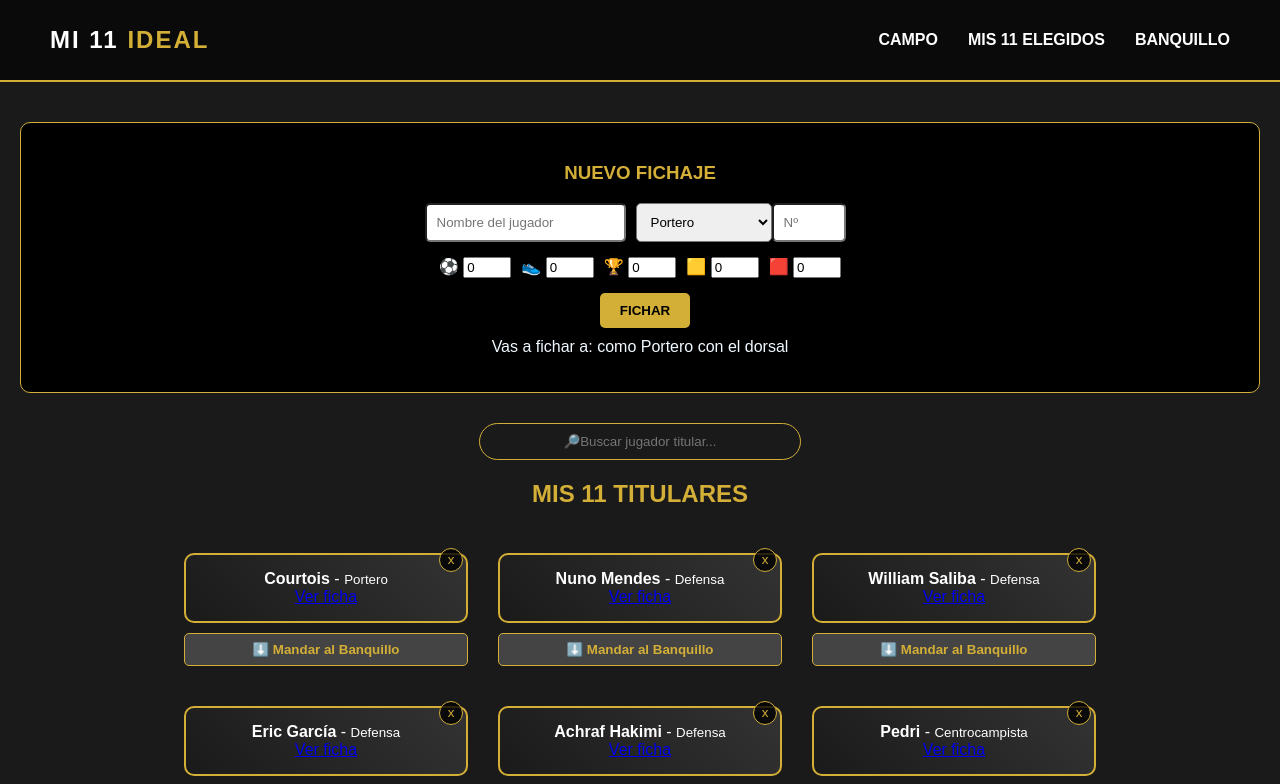
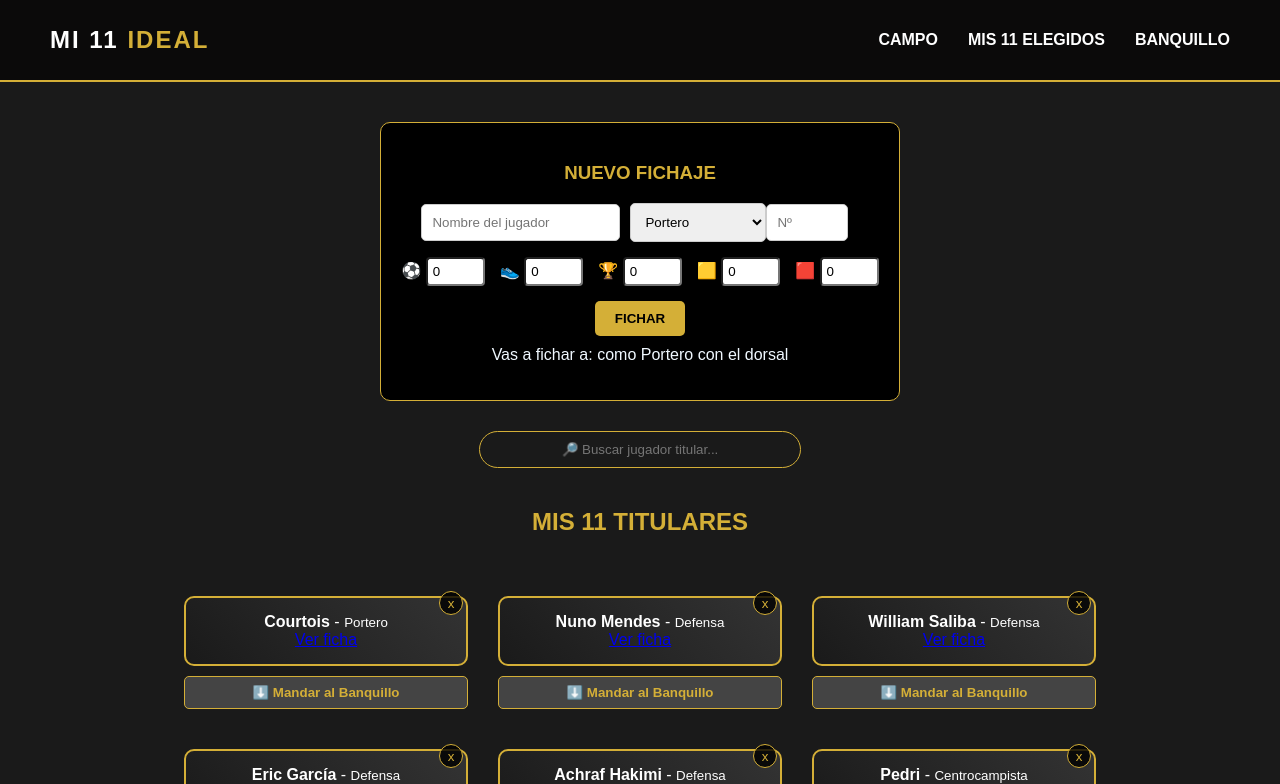
Before and after one commit to Ivan200777/PRACTICAS, a Vue app in the folder libnamic/: page /jugadores in a window 1280 px wide. Shown: the top 784 px of the page. Built offline with nearby package versions, Linux system fonts and the light colour scheme.

Commit message:
DÍA 6 (Arreglos de styles)

```diff
--- a/libnamic/src/views/BanquilloView.vue
+++ b/libnamic/src/views/BanquilloView.vue
@@ -31,49 +31,91 @@ const borrarJugador = (id) => {
 
 <template>
   <div class="pagina-banquillo">
-    <h2 style="color: #d4af37;">ZONA DE SUPLENTES</h2>
+    <h2 class="titulo-dorado">ZONA DE SUPLENTES</h2>
     <div class="zona-reservas">
-      <p v-if="jugadores.filter(j => !j.titular).length === 0" style="color: aliceblue;">
+      <p v-if="jugadores.filter(j => !j.titular).length === 0" class="mensaje-vacio">
         No hay suplentes por ahora
       </p>
 
-      <ul style="list-style: none; padding: 0; display: flex; flex-wrap: wrap; justify-content: center;">
-        <li v-for="jugador in jugadores.filter(j => !j.titular)" :key="jugador.id" style="margin: 15px; position: relative; display: inline-block;">
-
-          <button @click="borrarJugador(jugador.id)" class="Despedir">
+  <ul class="lista-suplentes">
+    <li v-for="jugador in jugadores.filter(j => !j.titular)" :key="jugador.id" class="suplente">
+        <button @click="borrarJugador(jugador.id)" class="Despedir">
             x
           </button>
 
-          <tarjeta-de-jugador :jugador="jugador" />
+          <tarjeta-de-jugador :jugador="jugador"/>
 
-          <button
-            @click="cambiarEstado(jugador.id)"
-            style="display: block; width: 100%; margin-top: 10px; padding: 8px; background: #d4af37; color: black; border: none; border-radius: 5px; cursor: pointer; font-weight: bold;"
-          >
+          <button @click="cambiarEstado(jugador.id)" class="boton-subir">
             ⬆️ Subir a Titular
           </button>
-
-        </li>
-      </ul>
-    </div>
+     </li>
+    </ul>
   </div>
+</div>
 </template>
 
-
-<style scoped>
+  <style scoped>
 .pagina-banquillo {
   text-align: center;
   padding: 50px;
 }
+
+.titulo-dorado {
+  color: #d4af37;
+  text-transform: uppercase;
+}
+
 .zona-reservas {
   width: 100%;
-  max-width: 800px;
+  max-width: 900px; /* Un poco más ancho para que quepan mejor las tarjetas */
   border: 2px dashed #666;
   margin: 20px auto;
   padding: 30px;
+  border-radius: 15px;
 }
 
-/* Estilo para el botón de borrar */
+.mensaje-vacio {
+  color: aliceblue;
+  font-style: italic;
+}
+
+/* Estilos de la Lista */
+.lista-suplentes {
+  list-style: none;
+  padding: 0;
+  display: flex;
+  flex-wrap: wrap;
+  justify-content: center;
+  gap: 20px; /* Espaciado moderno entre tarjetas */
+}
+
+.suplente {
+  position: relative;
+  display: inline-block;
+}
+
+/* Botones */
+.boton-subir {
+  display: block;
+  width: 100%;
+  margin-top: 10px;
+  padding: 10px;
+  background: #d4af37;
+  color: black;
+  border: none;
+  border-radius: 5px;
+  cursor: pointer;
+  font-weight: bold;
+  transition: 0.3s;
+}
+
+.boton-subir:hover {
+  background: #f1c40f;
+  transform: translateY(-2px);
+  box-shadow: 0 4px 10px rgba(212, 175, 55, 0.3);
+}
+
+/* Estilo para el botón de borrar (X) */
 .Despedir {
   position: absolute;
   top: 5px;
--- a/libnamic/src/views/JugadoresView.vue
+++ b/libnamic/src/views/JugadoresView.vue
@@ -67,79 +67,176 @@ const titularesFiltrados = computed(()=> {
 
 
 <template>
-<div style="text-align: center; padding: 20px;" >
-<div style="margin-bottom: 30px; background-color: black; padding: 20px; border-radius: 10px;
-border: 1px solid #d4af37;">
-<h3 style="color:#d4af37"> NUEVO FICHAJE</h3>
+  <div class="contenedor-principal">
+    <div class="caja-fichaje">
+      <h3 class="titulo-dorado">NUEVO FICHAJE</h3>
 
-<input
-v-model="nuevoNombre"
-type="text"
-placeholder="Nombre del jugador"
-style="padding: 10px; border-radius: 5px; margin-right: 10px;">
+      <div class="grupo-inputs-principales">
+        <input v-model="nuevoNombre" type="text" placeholder="Nombre del jugador" class="input-base">
 
-<select v-model="nuevaPosicion" style="padding: 10px; border-radius: 5px;">
+        <select v-model="nuevaPosicion" class="select-base">
           <option>Portero</option>
           <option>Defensa</option>
           <option>Centrocampista</option>
           <option>Delantero</option>
         </select>
 
-<input
-v-model.number="nuevoId"
-type="number"
-placeholder="Nº"
-style="padding: 10px; width:50px;border-radius: 5px; margin-right: 10px;">
-
-<div style="margin-top: 15px; color: white; display: flex; justify-content: center; gap: 10px; flex-wrap: wrap;">
-  <label>⚽ <input v-model.number="nuevosGoles" type="number" style="width: 40px;"></label>
-  <label>👟 <input v-model.number="nuevasAsistencias" type="number" style="width: 40px;"></label>
-  <label>🏆 <input v-model.number="nuevosTitulos" type="number" style="width: 40px;"></label>
-  <label>🟨 <input v-model.number="nuevasAmarillas" type="number" style="width: 40px;"></label>
-  <label>🟥 <input v-model.number="nuevasRojas" type="number" style="width: 40px;"></label>
+        <input v-model.number="nuevoId" type="number" placeholder="Nº" class="input-dorsal">
       </div>
 
-<button @click="añadirFichaje" style="margin-top: 15px; margin-left: 10px; padding: 10px 20px; background: #d4af37;font-weight: bold; cursor: pointer; border: none; border-radius: 5px;">
-FICHAR
-</button>
+      <div class="inputs-estadisticas">
+        <label>⚽ <input v-model.number="nuevosGoles" type="number"></label>
+        <label>👟 <input v-model.number="nuevasAsistencias" type="number"></label>
+        <label>🏆 <input v-model.number="nuevosTitulos" type="number"></label>
+        <label>🟨 <input v-model.number="nuevasAmarillas" type="number"></label>
+        <label>🟥 <input v-model.number="nuevasRojas" type="number"></label>
+      </div>
 
-<p style="color: aliceblue; margin-top: 10px;">
+      <button @click="añadirFichaje" class="boton-fichar">FICHAR</button>
+
+      <p class="preview-fichaje">
         Vas a fichar a: <strong>{{ nuevoNombre }}</strong> como {{ nuevaPosicion }} con el dorsal {{ nuevoId }}
       </p>
     </div>
 
-<div style="margin-bottom: 20px;">
-  <input
-  v-model="busqueda"
-  type="text"
-  placeholder="🔎Buscar jugador titular..."
-  style="padding: 10px; width: 300px; border-radius: 20px; border: 1px solid #d4af37; background: #1a1a1a; color: white; text-align: center;"
->
+    <div class="contenedor-buscador">
+      <input v-model="busqueda" type="text" placeholder="🔎 Buscar jugador titular..." class="input-buscar">
     </div>
-<h2 style="color: #d4af37;">MIS 11 TITULARES</h2>
-<ul style="list-style: none; padding: 0; display: flex; flex-wrap: wrap; justify-content: center;">
 
-<li v-for="j in titularesFiltrados" :key="j.id" style="margin: 15px; position: relative; display: inline-block;">
-    <button
-    @click="borrarJugador(j.id)" class="Despedir"  >
-    x
-</button>
-    <tarjeta-de-jugador :jugador="j" />
+    <h2 class="titulo-dorado">MIS 11 TITULARES</h2>
 
-    <button
-      @click="cambiarEstado(j.id)"
-      style="display: block; width: 100%; margin-top: 10px; padding: 8px; background: #444; color: #d4af37; border: 1px solid #d4af37; border-radius: 5px; cursor: pointer; font-weight: bold;"
-    >
+    <ul class="lista-titulares">
+      <li v-for="j in titularesFiltrados" :key="j.id" class="item-jugador">
+        <button @click="borrarJugador(j.id)" class="Despedir">x</button>
+        <tarjeta-de-jugador :jugador="j"/>
+        <button @click="cambiarEstado(j.id)" class="boton-banquillo">
           ⬇️ Mandar al Banquillo
         </button>
-
       </li>
     </ul>
   </div>
-
 </template>
 
+
+
+
 <style scoped>
+.contenedor-principal {
+  text-align: center;
+  padding: 20px;
+}
+
+.caja-fichaje {
+  margin-bottom: 30px;
+  background-color: black;
+  padding: 20px;
+  border-radius: 10px;
+  border: 1px solid #d4af37;
+}
+
+.titulo-dorado {
+  color: #d4af37;
+  text-transform: uppercase;
+}
+
+/* Estilos de Formulario */
+.grupo-inputs-principales {
+  margin-bottom: 15px;
+}
+
+.input-base, .select-base, .input-dorsal, .input-buscar {
+  padding: 10px;
+  border-radius: 5px;
+  border: 1px solid #ccc;
+}
+
+.input-base { margin-right: 10px; }
+.input-dorsal { width: 60px; margin-right: 10px; }
+
+.inputs-estadisticas {
+  margin-top: 15px;
+  color: white;
+  display: flex;
+  justify-content: center;
+  gap: 15px;
+  flex-wrap: wrap;
+}
+
+.inputs-estadisticas input {
+  width: 45px;
+  padding: 5px;
+  border-radius: 4px;
+}
+
+/* Botones */
+.boton-fichar {
+  margin-top: 15px;
+  padding: 10px 20px;
+  background: #d4af37;
+  color: black;
+  font-weight: bold;
+  cursor: pointer;
+  border: none;
+  border-radius: 5px;
+  transition: 0.3s;
+}
+
+.boton-fichar:hover {
+  background: #f1c40f;
+  transform: scale(1.05);
+}
+
+.boton-banquillo {
+  display: block;
+  width: 100%;
+  margin-top: 10px;
+  padding: 8px;
+  background: #444;
+  color: #d4af37;
+  border: 1px solid #d4af37;
+  border-radius: 5px;
+  cursor: pointer;
+  font-weight: bold;
+  transition: 0.2s;
+}
+
+.boton-banquillo:hover {
+  background: #d4af37;
+  color: black;
+}
+
+/* Listas y Tarjetas */
+.lista-titulares {
+  list-style: none;
+  padding: 0;
+  display: flex;
+  flex-wrap: wrap;
+  justify-content: center;
+}
+
+.item-jugador {
+  margin: 15px;
+  position: relative;
+  display: inline-block;
+}
+
+.preview-fichaje {
+  color: aliceblue;
+  margin-top: 10px;
+}
+
+.contenedor-buscador {
+  margin-bottom: 20px;
+}
+
+.input-buscar {
+  width: 300px;
+  border-radius: 20px;
+  border: 1px solid #d4af37;
+  background: #1a1a1a;
+  color: white;
+  text-align: center;
+}
 .tarjetaDeJugador{
   background: linear-gradient(45deg, #1a1a1a, #333);
   border: 2px solid #d4af37;
```
Also changed, not shown: libnamic/src/views/FichaTecnicaView.vue (+81 -40 lines). Lines whose indentation alone changed are shown as unchanged.
